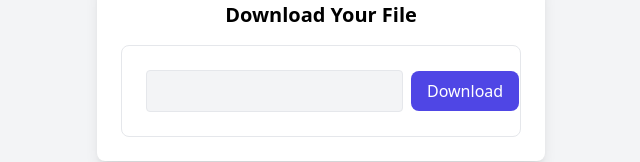
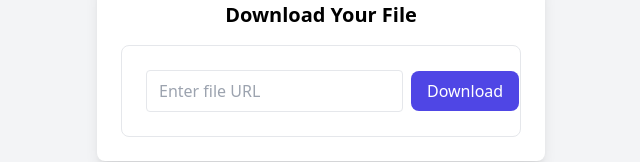
Before and after one commit to Gracetemitope/TransferSecure, a React (Create React App) app in the folder transfersecure-client/: page /download-file in a window 1280 px wide. Shown: the part 421-583 px from the top of the page, without its empty margins (319-959 px from the left). Built offline with nearby package versions, Linux system fonts and the light colour scheme.

Commit message:
Update download file component

```diff
--- a/transfersecure-client/src/components/Dashboard/DownloadFile.js
+++ b/transfersecure-client/src/components/Dashboard/DownloadFile.js
@@ -15,10 +15,9 @@ export default function DownloadFile() {
     const handleDownload = () => {
         if (!fileUrl) return;
 
-        // Create a hidden link and click it
         const link = document.createElement("a");
         link.href = fileUrl;
-        link.download = ""; // let the browser decide filename
+        link.download = "";
         document.body.appendChild(link);
         link.click();
         document.body.removeChild(link);
@@ -29,9 +28,9 @@ export default function DownloadFile() {
             <input
                 type="text"
                 value={fileUrl}
-                readOnly
-                onPaste={(e) => e.preventDefault()} // block pasting
-                className="flex-1 border rounded px-3 py-2 bg-gray-100 cursor-not-allowed text-gray-700"
+                onChange={(e) => setFileUrl(e.target.value)}
+                className="flex-1 border rounded px-3 py-2 bg-white text-gray-700"
+                placeholder="Enter file URL"
             />
             <button
                 onClick={handleDownload}
```
